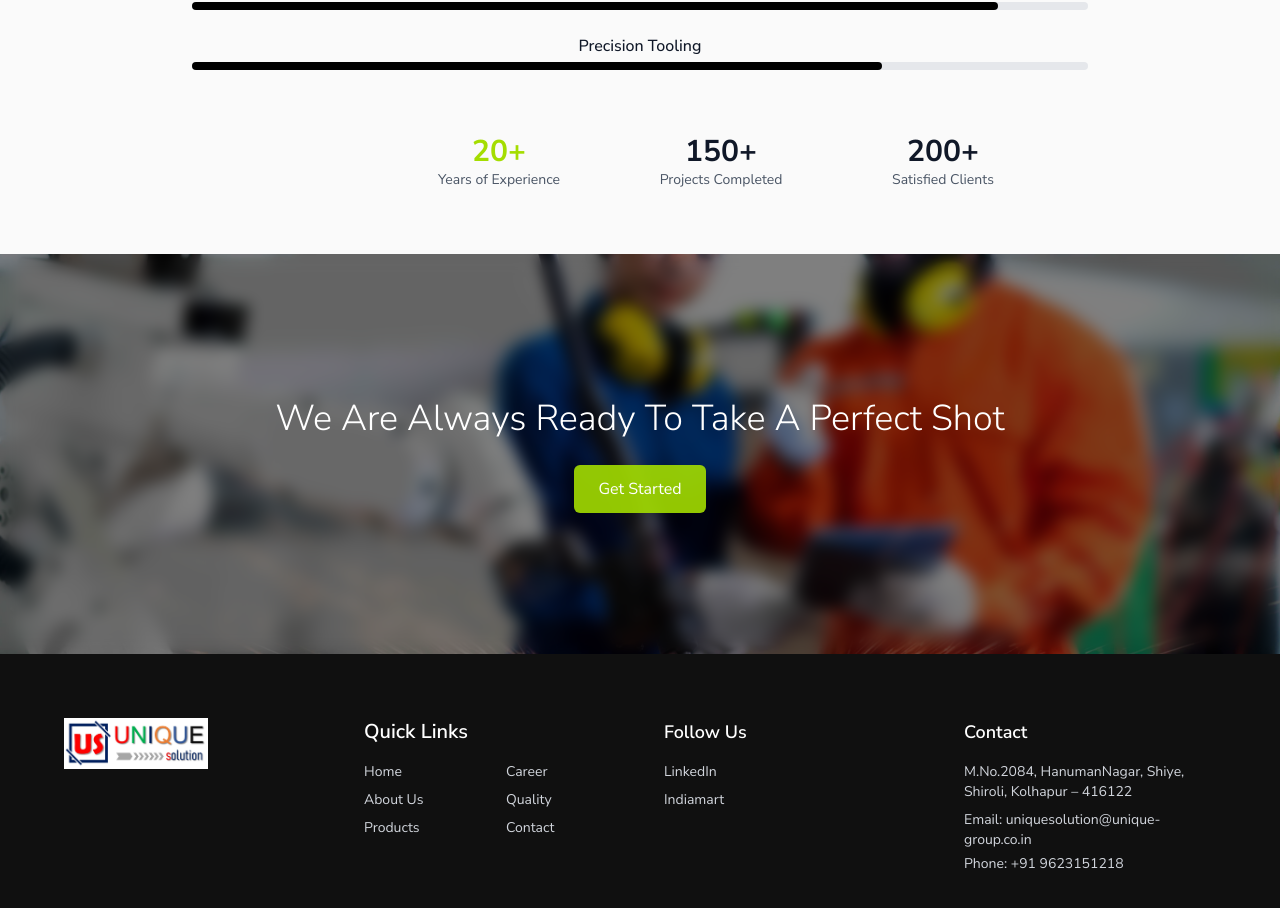
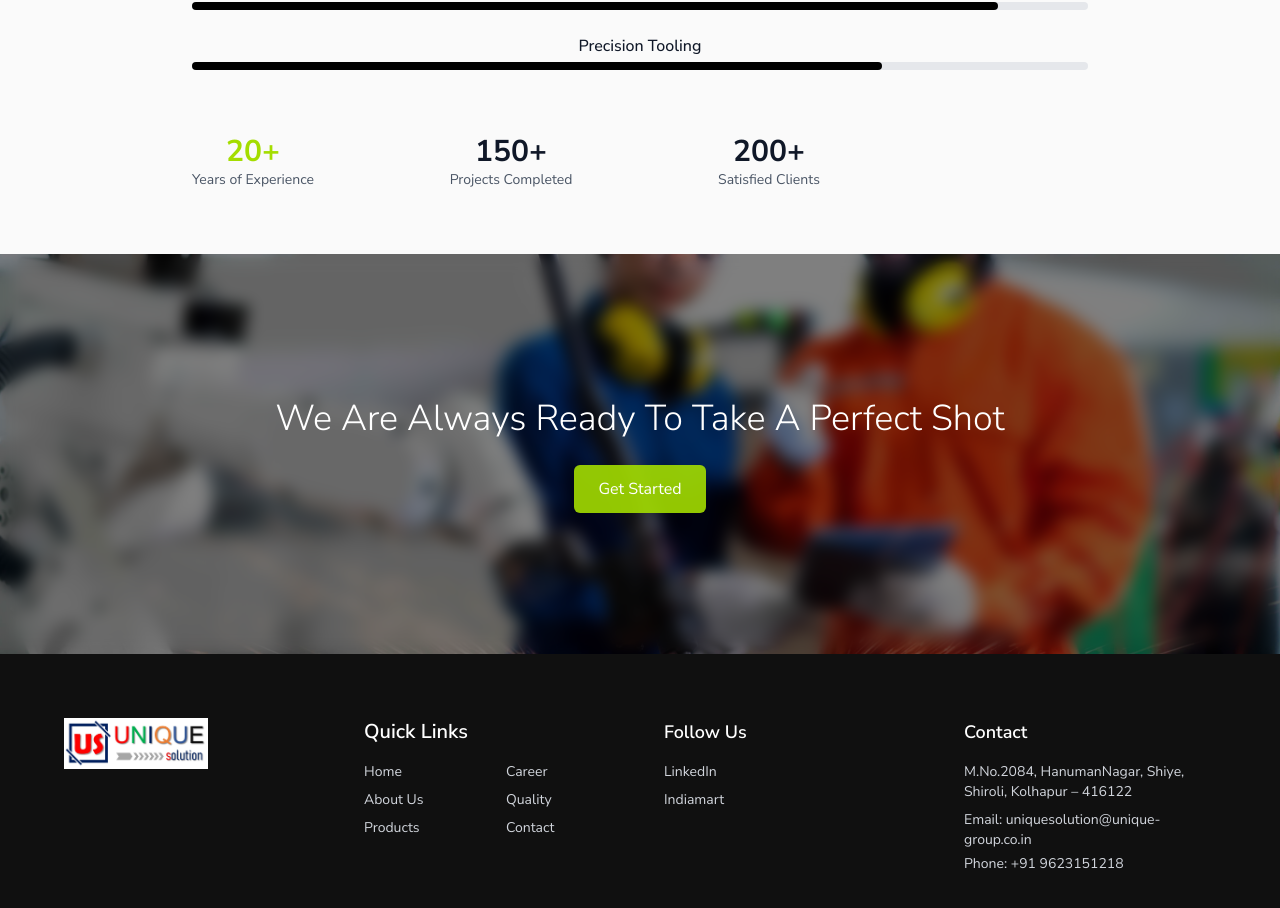
Before and after one commit to Viraj12120/unique-solutionss, a React (Vite) app: page /about in a window 1280 px wide. Shown: the part 1797-2705 px from the top of the page. Built offline with nearby package versions, Linux system fonts and the light colour scheme.

Commit message:
updates stats

```diff
--- a/src/pages/About.jsx
+++ b/src/pages/About.jsx
@@ -183,7 +183,7 @@ const About = () => {
 				</div>
 
 				{/* Stats */}
-				<div className="grid grid-cols-2 sm:grid-cols-2 md:grid-cols-4 gap-10 ml-96 text-center mt-16">
+				<div className="grid grid-cols-2 sm:grid-cols-2 md:grid-cols-4 gap-10 text-center mt-16 max-w-5xl mx-auto px-4">
 					{[
 						{ label: "Years of Experience", value: "20+", color: "#A4DD00" },
 						{ label: "Projects Completed", value: "150+" },
```
